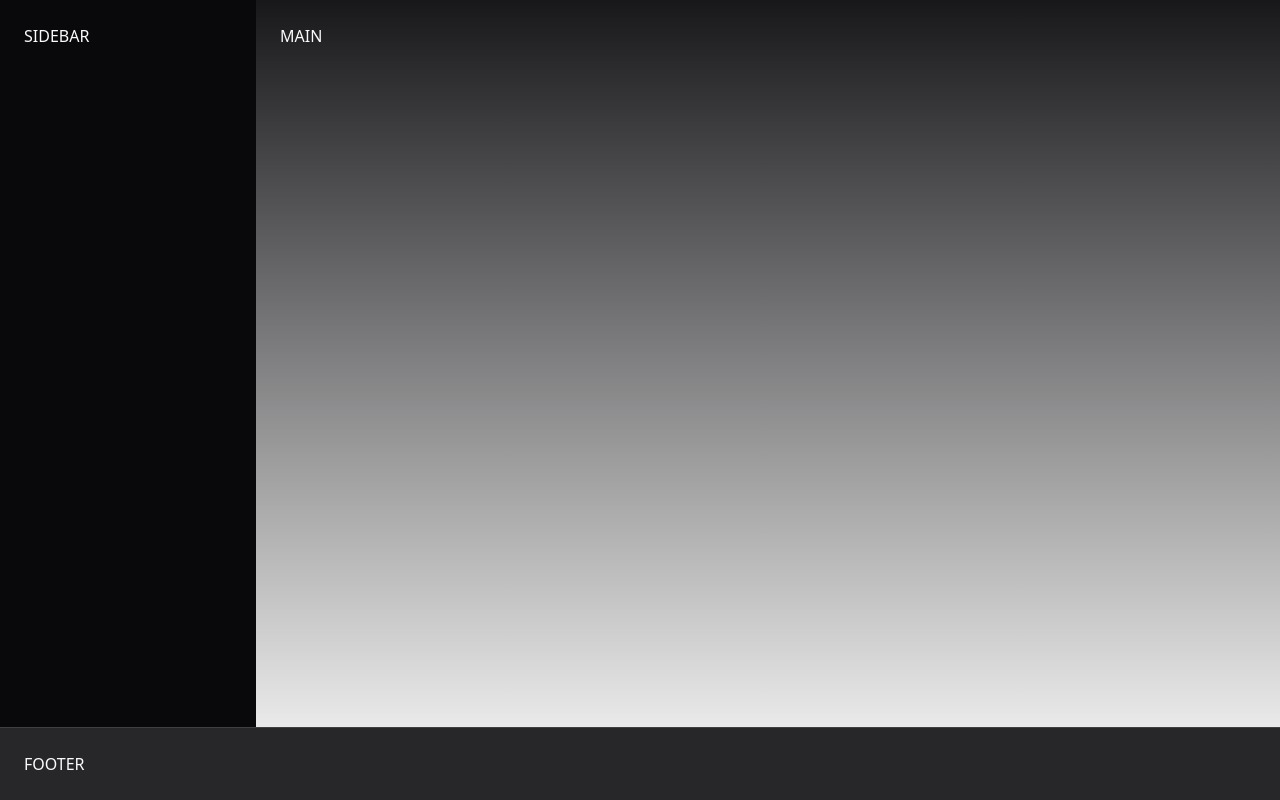
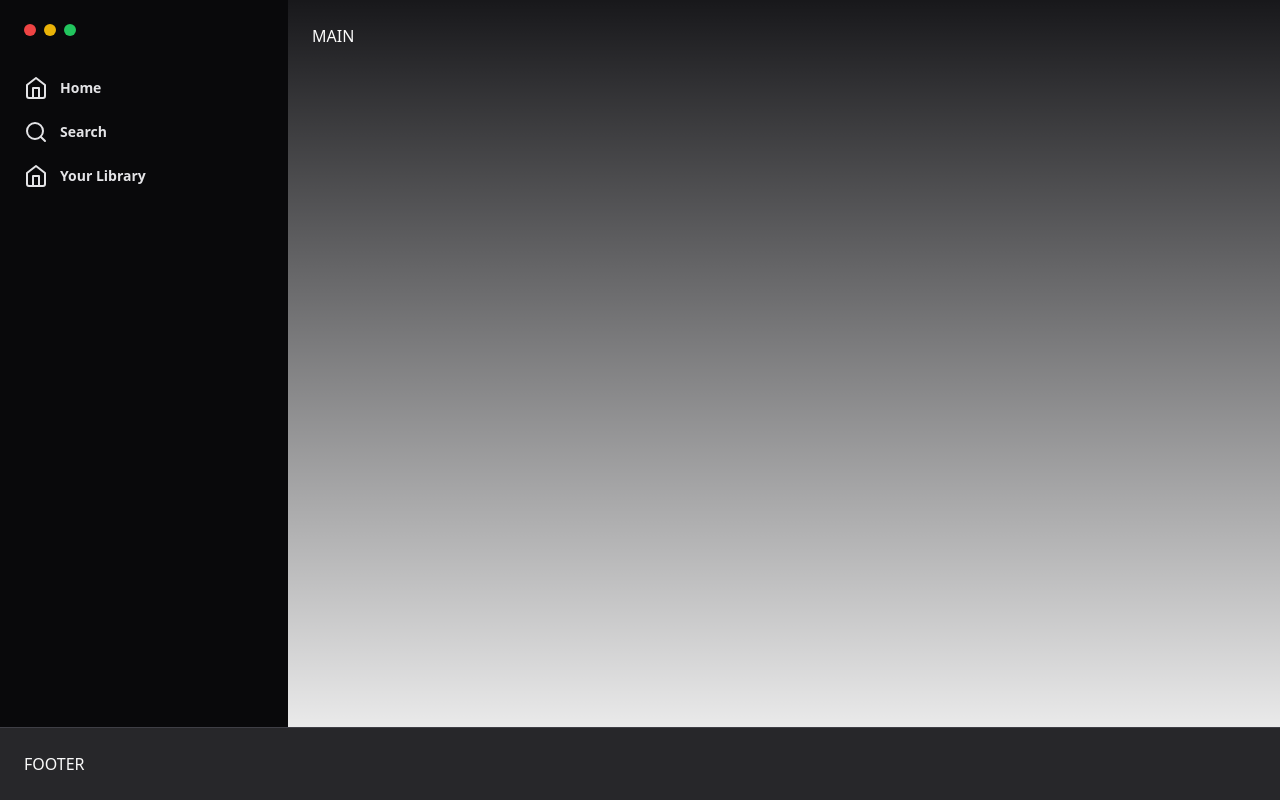
Before and after one commit to CaioMantovaniBorba/spotify-clone, a Next.js app: page / in a window 1280 px wide. Built offline with nearby package versions, Linux system fonts and the light colour scheme.

Commit message:
Create menu and add Lucide icons

```diff
--- a/package.json
+++ b/package.json
@@ -15,6 +15,7 @@
     "autoprefixer": "10.4.14",
     "eslint": "8.39.0",
     "eslint-config-next": "13.3.1",
+    "lucide-react": "^0.192.0",
     "next": "13.3.1",
     "postcss": "8.4.23",
     "react": "18.2.0",
--- a/src/app/page.tsx
+++ b/src/app/page.tsx
@@ -1,15 +1,26 @@
-import Image from 'next/image'
-import { Inter } from 'next/font/google'
-
-const inter = Inter({ subsets: ['latin'] })
+import { Home as HomeIcon, Search, Library } from 'lucide-react';
 
 export default function Home() {
   return (
     <div className="h-screen flex flex-col">
       <div className="flex flex-1">
-        <aside className="w-64 bg-zinc-950 p-6">SIDEBAR</aside>
+        <aside className="w-72 bg-zinc-950 p-6">
+          <div className="flex items-center gap-2">
+            <div className="w-3 h-3 bg-red-500 rounded-full" />
+            <div className="w-3 h-3 bg-yellow-500 rounded-full" />
+            <div className="w-3 h-3 bg-green-500 rounded-full" />
+          </div>
+
+          <nav className="space-y-5 mt-10">
+            <a href="" className="flex items-center gap-3 text-sm font-semibold text-zinc-200"><HomeIcon /> Home</a>
+            <a href="" className="flex items-center gap-3 text-sm font-semibold text-zinc-200"><Search /> Search</a>
+            <a href="" className="flex items-center gap-3 text-sm font-semibold text-zinc-200"><HomeIcon /> Your Library</a>
+          </nav>
+        </aside>
+
         <main className="flex-1 p-6">MAIN</main>
       </div>
+
       <footer className="bg-zinc-800 border-t border-zinc-700 p-6">FOOTER</footer>
     </div>
   )
```
Also changed, not shown: 1 other file (tests, documents, lock files or other folders).
